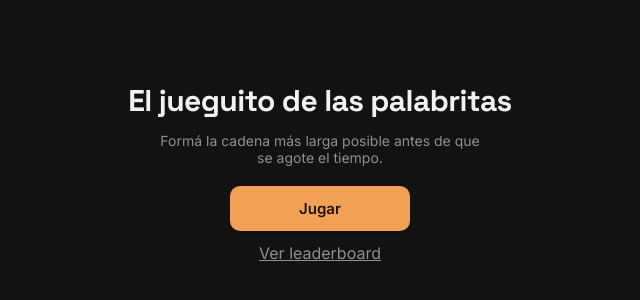
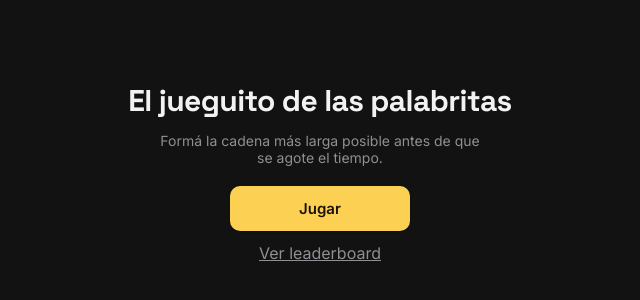
Before and after one commit to GuidoFlamini/unq-ui-guido-flamini-trabajo-final, a React (Vite) app: page / in a window 1280 px wide. Shown: the part 228-528 px from the top of the page, without its empty margins (320-960 px from the left). Built offline with nearby package versions, Linux system fonts and the light colour scheme.

Commit message:
cambio color botones

```diff
--- a/src/index.css
+++ b/src/index.css
@@ -9,8 +9,8 @@
   --color-text: #f2f2f2;
   --color-text-secondary: #8f8f94;
 
-  --color-accent: #f2a154;
-  --color-accent-hover: #f6b578;
+  --color-accent: #fcd053;       /* Más claro, muy cálido y vibrante sobre negro */
+  --color-accent-hover: #fde081; /* Súper luminoso para el interactivo */
   --color-danger: #e5484d;
 
   --font-display: 'Space Grotesk', sans-serif;
--- a/src/pages/EndScreen/EndScreen.css
+++ b/src/pages/EndScreen/EndScreen.css
@@ -51,8 +51,5 @@
 }
 
 .btn-leaderboard {
-  background-color: transparent;
-  border-color: var(--color-border);
-  color: var(--color-text-secondary);
   padding-top: 10px;
 }
--- a/src/pages/EndScreen/EndScreen.jsx
+++ b/src/pages/EndScreen/EndScreen.jsx
@@ -26,7 +26,7 @@ function EndScreen({ chain, score, onPlayAgain }) {
         <button className="btn-primary" onClick={onPlayAgain}>
           Ir al inicio
         </button>
-        <Link to="/leaderboard" className="btn-leaderboard">
+        <Link to="/leaderboard" className="btn-secondary btn-leaderboard">
           Ver leaderboard
         </Link>
       </div>
```
